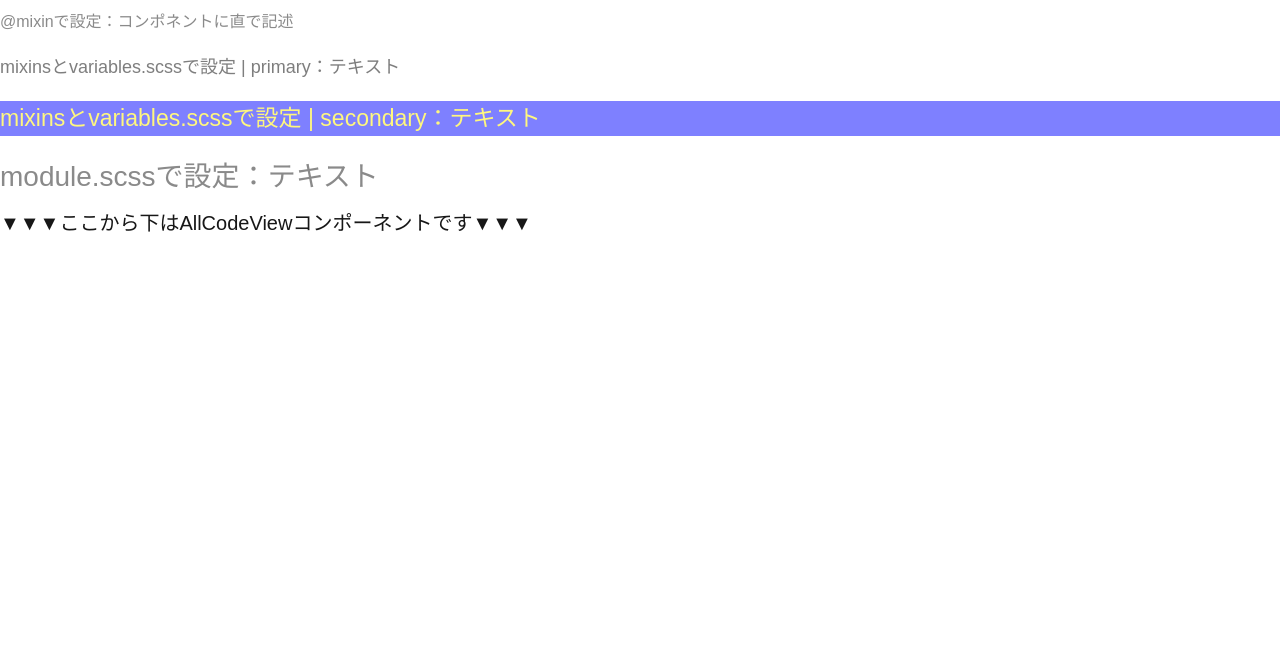
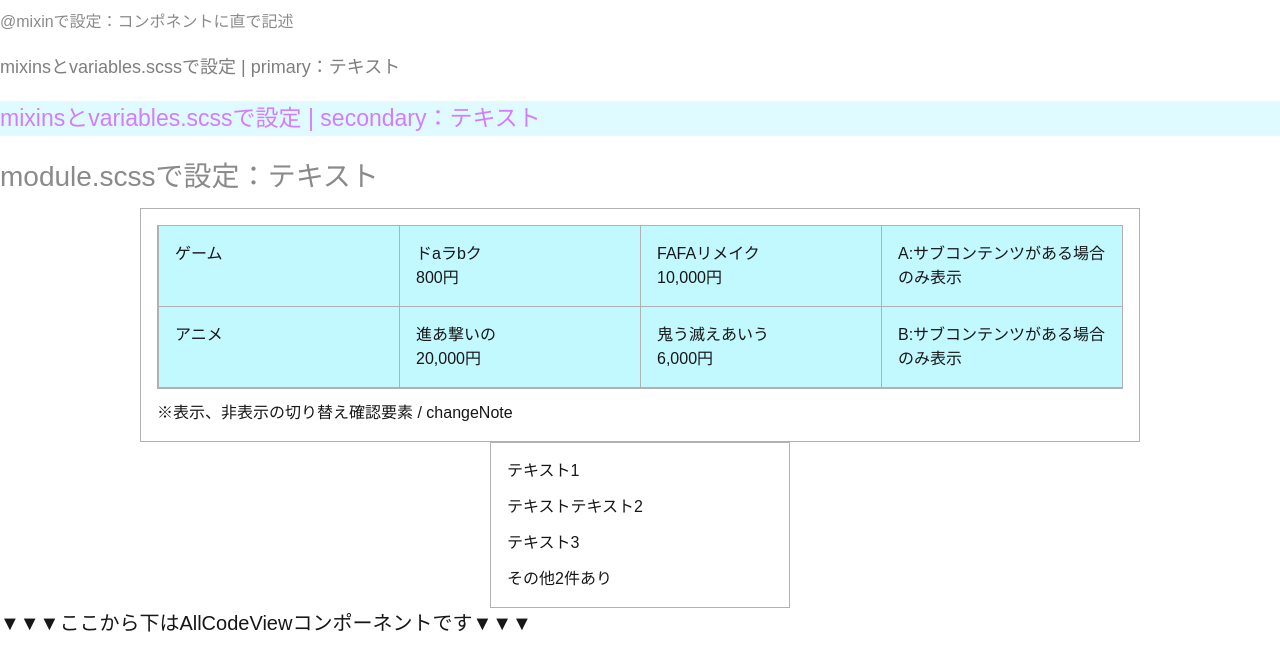
Before and after one commit to TeruoFujikake/next, a Next.js app: page / in a window 1280 px wide. Shown: the top 670 px of the page. Built offline with nearby package versions, Linux system fonts and the light colour scheme.

Commit message:
新規コンポーネント作成

```diff
--- /dev/null
+++ b/app/components/LiMore/LiMore.module.scss
@@ -0,0 +1,26 @@
+.LiMore {
+  max-width: 300px;
+  margin: 0 auto;
+  padding: 16px;
+  border: 1px solid var(--color-border-primary);
+
+  &__list {
+    display: flex;
+    flex-direction: column;
+    justify-content: center;
+    margin-bottom: 12px;
+
+    &Item {
+      margin-bottom: 12px;
+
+      &:last-child {
+        margin-bottom: 0;
+      }
+    }
+
+    &--noMore {
+      margin-bottom: 0;
+    }
+  }
+
+}
--- /dev/null
+++ b/app/components/LiMore/LiMore.tsx
@@ -0,0 +1,32 @@
+import ClassNames from 'classnames';
+import styles from './LiMore.module.scss';
+
+interface LiMoreProps {
+  listData: string[];
+  totalCount: number;
+}
+
+const LiMore: React.FC<LiMoreProps> = ({ listData, totalCount }) => {
+  const classNames = ClassNames({
+    [styles.LiMore]: true,
+    [styles['LiMore__list--noMore']]: totalCount <= 3,
+  });
+  return (
+    <>
+      <div className={classNames}>
+        <ul className={styles.LiMore__list}>
+          {listData.slice(0, 3).map((list, index) => (
+            <li key={index} className={styles.LiMore__listItem}>
+              {list}
+            </li>
+          ))}
+        </ul>
+        {totalCount > 3 &&
+          <p className={styles.LiMore__total}>その他{totalCount - 3}件あり</p>
+        }
+      </div>
+    </>
+  )
+}
+
+export default LiMore;
--- /dev/null
+++ b/app/components/UlLiData/UlLiData.module.scss
@@ -0,0 +1,32 @@
+.UlLiData {
+  max-width: 1000px;
+  margin: 0 auto;
+  padding: 16px;
+  border: 1px solid var(--color-border-primary);
+  background-color: var(--color-background-primary);
+
+  &__list {
+    display: flex;
+    flex-direction: column;
+    background-color: var(--color-background-secondary);
+    border: 1px solid var(--color-border-primary);
+
+    &Item {
+      display: grid;
+      grid-template-columns: repeat(auto-fit, minmax(100px, 1fr));
+      // grid-template-columns: repeat(auto-fill, minmax(100px, 1fr));
+      border-bottom: 1px solid var(--color-border-primary);
+
+      &Title,
+      &Content,
+      &SubContent {
+        padding: 16px;
+        border-left: 1px solid var(--color-border-primary);
+      }
+    }
+  }
+
+  &__changeNote {
+    margin-top: 12px;
+  }
+}
--- /dev/null
+++ b/app/components/UlLiData/UlLiData.tsx
@@ -0,0 +1,48 @@
+import styles from './UlLiData.module.scss';
+
+interface LiData {
+  title: string;
+  content: { text?: string; price?: string }[];
+  subContent?: string;
+}
+
+interface UlLiDataProps {
+  liData: LiData[];
+  changeNote?: string;
+}
+
+const UlLiData: React.FC<UlLiDataProps> = ({ liData, changeNote }) => {
+  return (
+    <>
+      <div className={styles.UlLiData}>
+        <ul className={styles.UlLiData__list}>
+          {liData.map((data, index) => (
+            <li key={index} className={styles.UlLiData__listItem}>
+              <p className={styles.UlLiData__listItemTitle}>{data.title}</p>
+
+              {data.content.map((content, index) => (
+                <div key={index} className={styles.UlLiData__listItemContent}>
+                  <p>{content.text}</p>
+                  <p>
+                    {!isNaN(Number(content.price)) ? Number(content.price).toLocaleString() : content.price }円
+                  </p>
+                </div>
+              ))}
+
+              {/* subContentがある場合のみ表示 */}
+              {data.subContent && (
+                <p className={styles.UlLiData__listItemSubContent}>{data.subContent}</p>
+              )}
+            </li>
+          ))}
+        </ul>
+
+        {changeNote && (
+          <div className={styles.UlLiData__changeNote}>{changeNote}</div>
+        )}
+      </div>
+    </>
+  )
+}
+
+export default UlLiData;
--- a/app/globals_variables.scss
+++ b/app/globals_variables.scss
@@ -1,9 +1,11 @@
 :root {
   --color-text-primary: #000000;
-  --color-text-secondary: #fff000;
+  --color-text-secondary: #a200ff;
 
   --color-background-primary: #ffffff;
-  --color-background-secondary: #0004ff;
+  --color-background-secondary: #c2f8ff;
+
+  --color-border-primary: #b1b1b1;
 }
 
 // Next.js + CSS Modules では、.module.scss ファイル内では ローカルスコープのみ使用可です。
--- a/app/page.tsx
+++ b/app/page.tsx
@@ -1,6 +1,10 @@
 import "./globals_variables.scss";
 import Reference from './components/Reference/Reference';
-import AllCodeView from './components/AllCodeView/AllCodeView'
+import AllCodeView from './components/AllCodeView/AllCodeView';
+import UlLiData from './components/UlLiData/UlLiData';
+import LiMore from './components/LiMore/LiMore';
+
+import { TEXT, ARRAY } from './pageCommonData';
 
 export default function Home() {
   return (
@@ -13,6 +17,14 @@ export default function Home() {
         // onClickHandler={() => {}}
         isDisabled={true}
       />
+      <UlLiData
+        liData={TEXT.ULLI_DATA.LI_DATA._01}
+        changeNote="※表示、非表示の切り替え確認要素 / changeNote"
+      />
+      <LiMore
+        listData={ARRAY.LIST.TEXT._01}
+        totalCount={5}
+      />
       <AllCodeView
         fontSize={20}
         text="▼▼▼ここから下はAllCodeViewコンポーネントです▼▼▼"
--- /dev/null
+++ b/app/pageCommonData.tsx
@@ -0,0 +1,38 @@
+export const TEXT = {
+  ULLI_DATA: {
+    LI_DATA: {
+      _01: [
+        {
+          title: 'ゲーム',
+          content: [
+            { text: 'ドaラbク', price: '800' },
+            { text: 'FAFAリメイク', price: '10000' },
+          ],
+          subContent: 'A:サブコンテンツがある場合のみ表示',
+        },
+        {
+          title: 'アニメ',
+          content: [
+            { text: '進あ撃いの', price: '20000' },
+            { text: '鬼う滅えあいう', price: '6000' },
+          ],
+          subContent: 'B:サブコンテンツがある場合のみ表示',
+        }
+      ],
+    }
+  }
+}
+
+export const ARRAY = {
+  LIST: {
+    TEXT: {
+      _01: [
+        'テキスト1',
+        'テキストテキスト2',
+        'テキスト3',
+        'テキストテキストテキスト4',
+        'テキストテキスト5',
+      ],
+    }
+  }
+}
```
Also changed, not shown: 1 other file (tests, documents, lock files or other folders).
